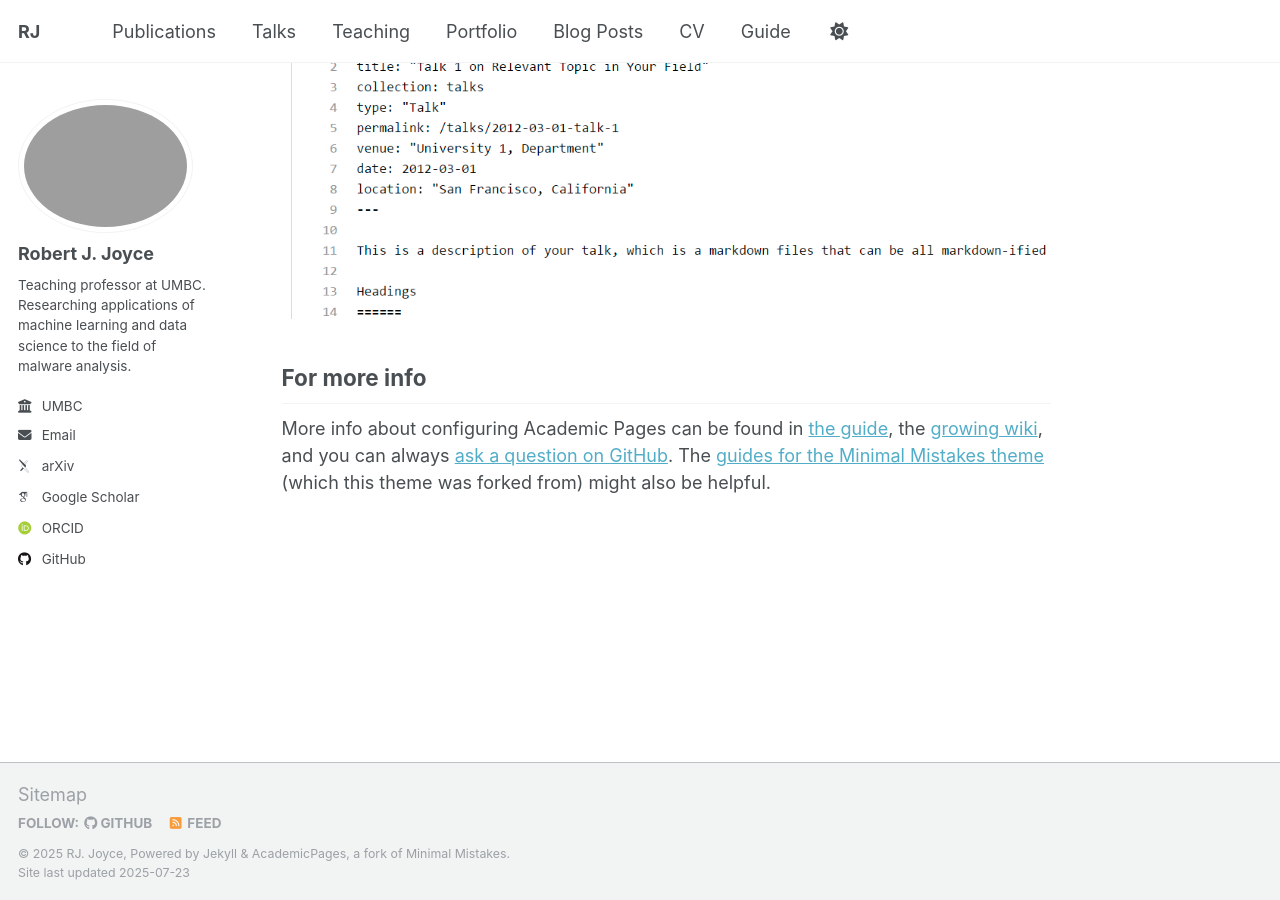
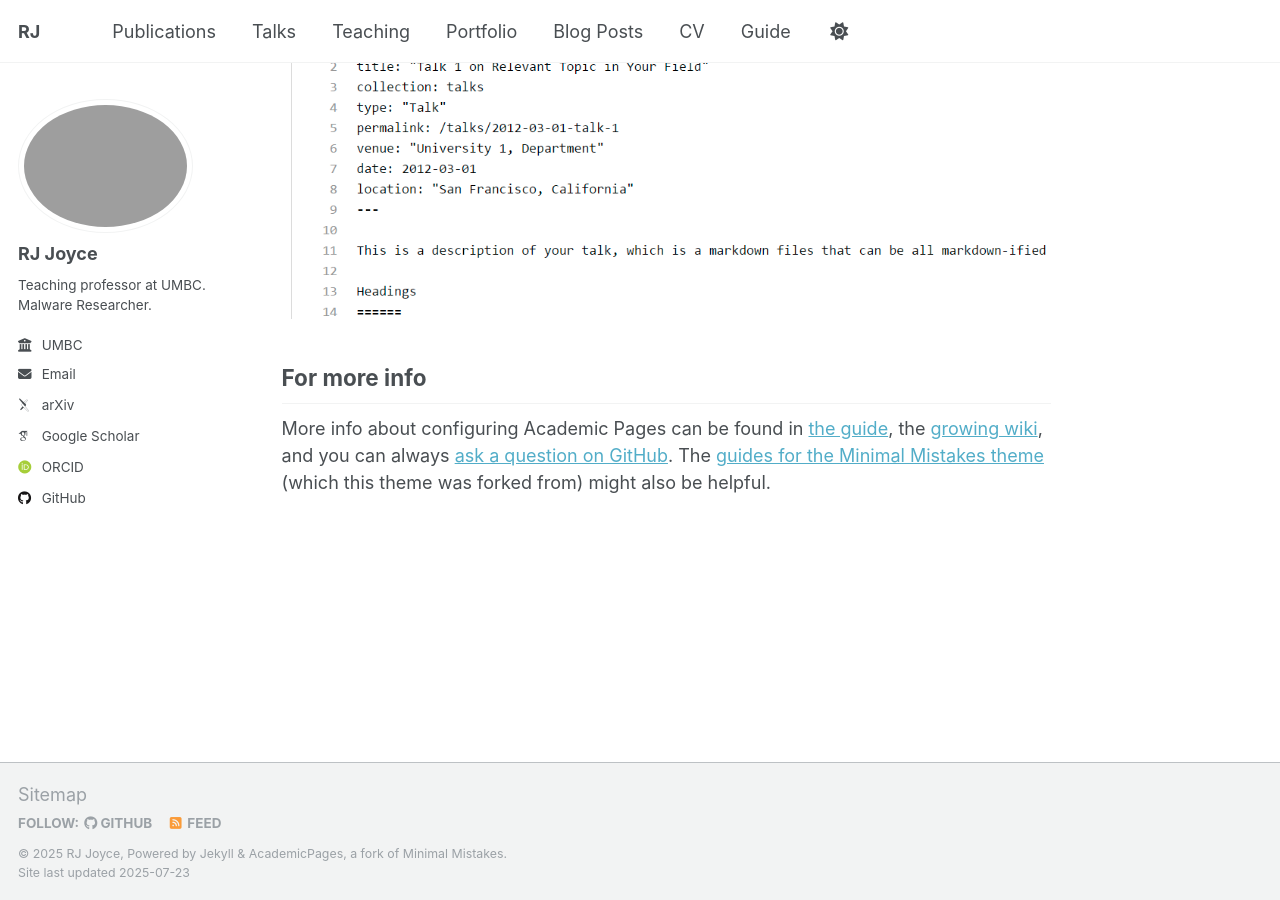
Before and after one commit to rjjoyce/joyce8.github.io, a Jekyll site: the page built from _pages/about.md, in a window 1280 px wide and 900 px high, scrolled down 2880 px. Built offline with Jekyll 4.4.1, drawn with Linux system fonts in a browser that asks for light colours; some web fonts are replaced; a script that is not in the unit is left out.

Commit message:
Update _config.yml

```diff
--- a/_config.yml
+++ b/_config.yml
@@ -11,7 +11,7 @@ locale                   : "en-US"
 site_theme               : "default"
 title                    : "RJ"
 title_separator          : "-"
-name                     : &name "RJ. Joyce"
+name                     : &name "RJ Joyce"
 description              : &description "Teaching professor at the University of Maryland, Baltimore County. Researching applications of machine learning and data science to the field of malware analysis."
 url                      : https://rjjoyce.github.io # the base hostname & protocol for your site e.g. "https://[your GitHub username].github.io" or if you already have some other page hosted on Github then use "https://[your GitHub username].github.io/[Your Repo Name]"
 baseurl                  : #"" # the subpath of your site, e.g. "/blog"
@@ -23,9 +23,9 @@ repository               : "rjjoyce/rjjoyce.github.io"
 author:
   # Biographic information
   avatar           : "profile.png"
-  name             : "Robert J. Joyce"
+  name             : "RJ Joyce"
   pronouns         : # example: "she/her"
-  bio              : "Teaching professor at UMBC. Researching applications of machine learning and data science to the field of malware analysis."
+  bio              : "Teaching professor at UMBC. Malware Researcher."
   location         : #
   employer         : "UMBC"
   uri              : # URL
```
